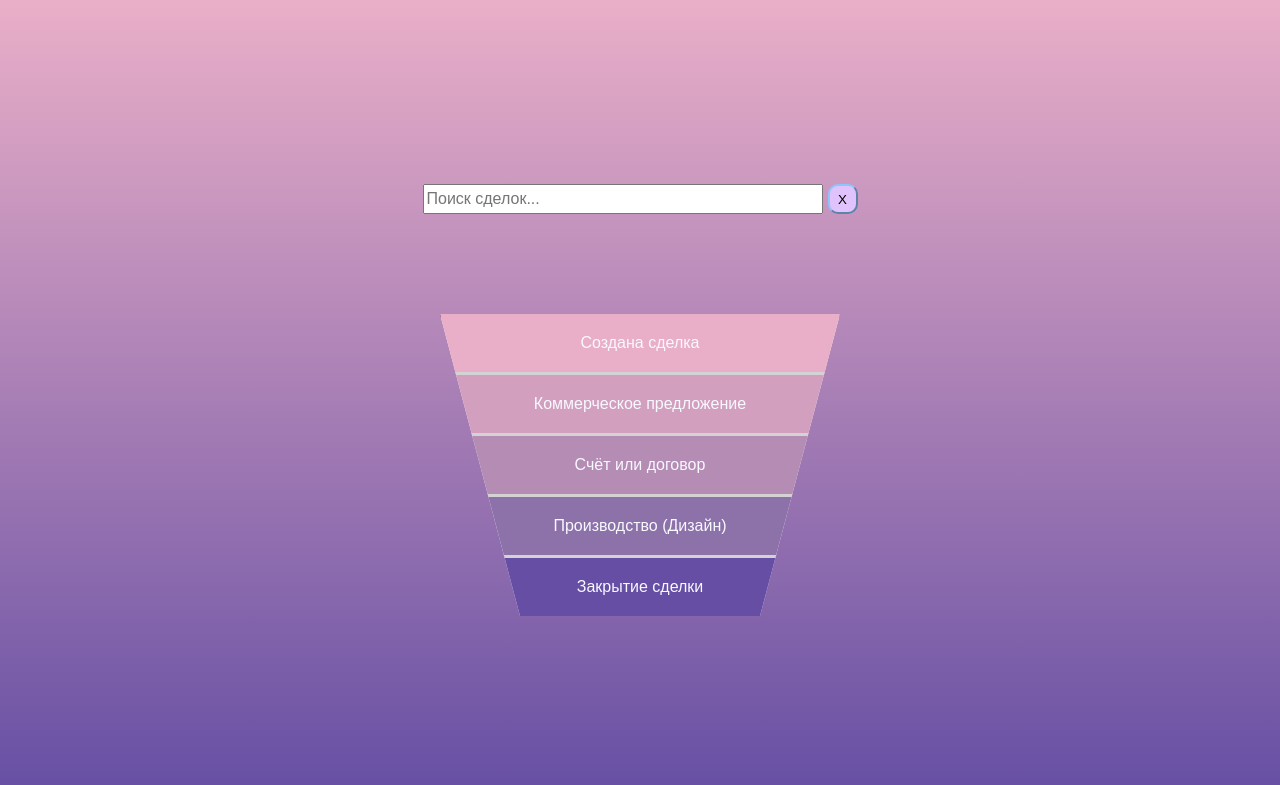
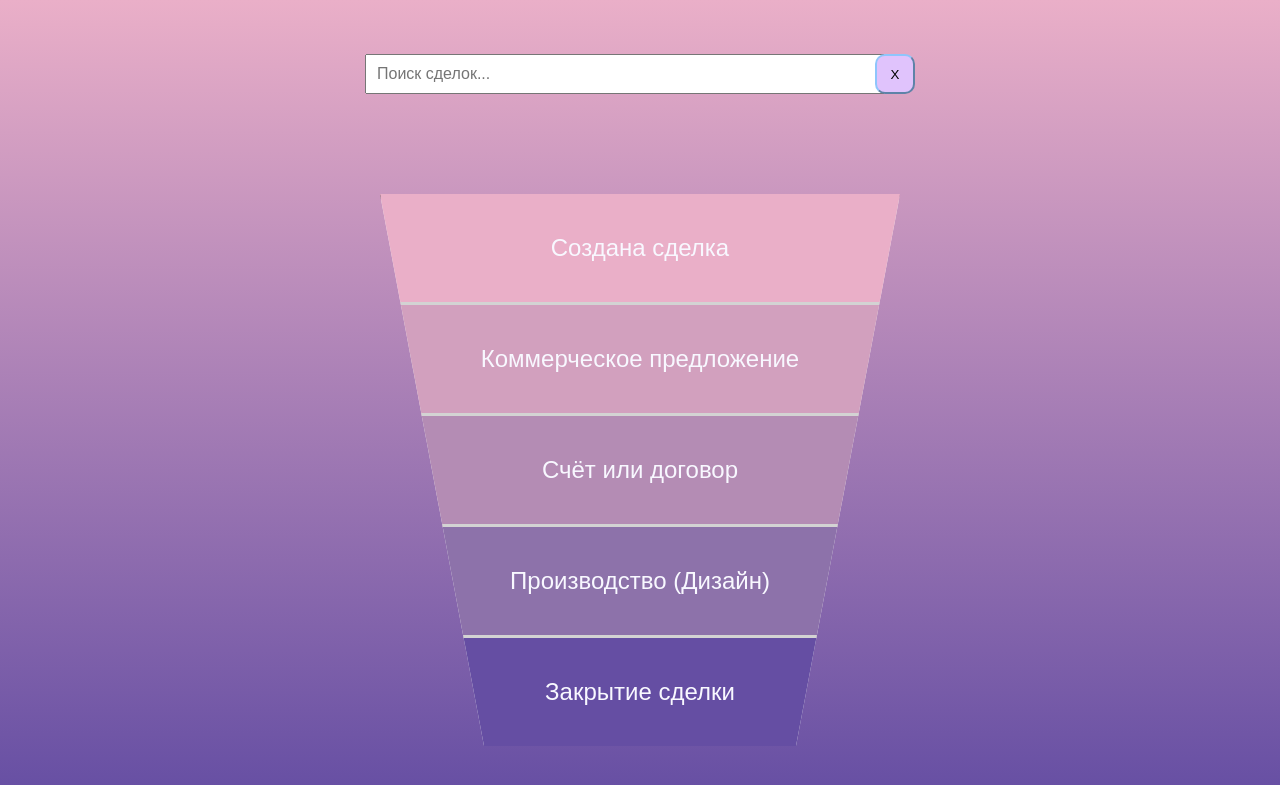
Before and after one commit to HASCIIOneAndOnly/Sales_Funnel, a Flask app: page / in a window 1280 px wide. Shown: the top 785 px of the page. Run offline with Flask 3, Linux system fonts and the light colour scheme.

Commit message:
Наведена красота. Приемлемый уровень опрятности достигнут

```diff
--- a/static/styles.css
+++ b/static/styles.css
@@ -3,12 +3,9 @@ body {
     display: flex;
     justify-content: center;
     align-items: center;
-    /*background-image: linear-gradient(62deg, #8EC5FC 0%, #E0C3FC 100%);*/
-    background: #654ea3; /* fallback for old browsers */
-    background: -webkit-linear-gradient(to bottom, #eaafc8, #654ea3); /* Chrome 10-25, Safari 5.1-6 */
-    background: linear-gradient(to bottom, #eaafc8, #654ea3); /* W3C, IE 10+/ Edge, Firefox 16+, Chrome 26+, Opera 12+, Safari 7+ */
-
-
+    background: #654ea3;
+    background: -webkit-linear-gradient(to bottom, #eaafc8, #654ea3);
+    background: linear-gradient(to bottom, #eaafc8, #654ea3);
     height: 100vh;
     margin: 0;
 }
@@ -21,12 +18,10 @@ body {
     margin: 0 10px;
     cursor: pointer;
     text-align: center;
-    width: 400px;
+    width: 520px;
     clip-path: polygon(0% 100%, 100% 100%, 80% 0%, 20% 0%);
     transform: rotate(180deg);
     box-shadow: 10px 10px 15px 5px;
-    /*border-top: 4px solid;*/
-    /*border-bottom: 4px solid;*/
 }
 
 .funnel-inner {
@@ -36,59 +31,40 @@ body {
 .stage {
     margin: 0 auto;
     position: relative;
-    padding: 20px;
+    padding: 40px;
     cursor: pointer;
     text-align: center;
-    color: ghostwhite; /* Белый текст */
-    /*text-shadow: 2px 2px 2px rgb(0, 0, 0); !* Тень текста *!*/
-
+    color: ghostwhite;
+    font-size: 24px;
 }
 
-/*white*/
-/*#CF9FFF*/
-/*#E0C3FC*/
-/*#E0B0FF*/
-/*#BF40BF*/
-
 .stage-1 {
-    /*background-image: linear-gradient(62deg, #E0C3FC 0%, #8EC5FC 100%);*/
-    /*background-color: rgb(118, 66, 215);*/
-    /*background-color: rgb(137, 109, 224);*/
     background-color: #eaafc8;
 
 }
 
 .stage-2 {
-    /*border: 3px solid #808080; !* Добавленные черные рамки *!*/
-    border: 3px solid lightgrey; /* Добавленные черные рамки */
-    /*background-image: linear-gradient(62deg, #E0C3FC 0%, #8EC5FC 100%);*/
-    /*background-color: rgb(137, 109, 224);*/
+    border: 3px solid lightgrey;
     background-color: rgb(210, 160, 190);
 }
 
 .stage-3 {
     border-bottom: 3px solid lightgrey;
-
-    /*background-image: linear-gradient(62deg, #E0C3FC 0%, #8EC5FC 100%);*/
     background-color: rgb(180, 140, 180);
 }
 
 .stage-4 {
     border-bottom: 3px solid lightgrey;
-    /*background-image: linear-gradient(62deg, #E0C3FC 0%, #8EC5FC 100%);*/
     background-color: rgb(141, 114, 170);
 }
 
 .stage-5 {
     background-color: #654ea3;
-
-    /*background-color: rgb(235, 63, 113);*/
-    /*background-image: linear-gradient(62deg, #E0C3FC 0%, #8EC5FC 100%);*/
 }
 
 
 .stage:hover {
-    opacity: 50%;
+    background-color: #E0C3FC;
 }
 
 .stage:last-of-type {
@@ -141,13 +117,18 @@ body {
 .deals-list li {
     cursor: pointer;
     margin-bottom: 15px;
+    height: 35px;
+    font-size: 20px;
+}
+
+.deals-list li:hover {
+    color: #E0C3FC;
 }
 
 form {
     width: 30%;
     margin: 0 auto;
     display: block;
-    /* Установить форму как блочный элемент */
     padding-top: 20px;
 }
 
@@ -164,16 +145,25 @@ form label {
 }
 
 .global-search-container {
-    font-size: 16px;
+    font-size: 20px;
     position: relative;
     margin-bottom: 100px;
-    width: 400px;
-    padding-right: 35px;
+    width: 520px;
+    padding-right: 30px;
 }
 
-.global-search-container input[type="text"] {
-    height: 30px; /* Adjust this value to change the search bar's height */
+.search-container {
+    font-size: 20px;
+    position: relative;
+    width: 300px;
+    padding-right: 30px;
+}
+
+.global-search-container input[type="text"], .search-container input[type="text"] {
+    height: 40px; /* Adjust this value to change the search bar's height */
     font-size: 16px;
+    padding-right: 10px;
+    padding-left: 10px;
 }
 
 #clear-global-search {
@@ -181,35 +171,52 @@ form label {
     top: 50%;
     transform: translateY(-50%);
     right: 0;
-    height: 30px;
-    width: 30px;
+    height: 40px;
+    width: 40px;
     border-radius: 10px;
     background-color: #E0C3FC;
     border-color: #8EC5FC;
 }
 
+#clear-stage-search {
+    position: absolute;
+    top: 50%;
+    transform: translateY(-50%);
+    right: 120px;
+    height: 40px;
+    width: 40px;
+    border-radius: 10px;
+    background-color: #E0C3FC;
+    border-color: #8EC5FC;
+}
 
-#global-search,
+#global-search {
+    width: 100%;
+    box-sizing: border-box;
+}
+
 #stage-search {
-    width: 100%;
+    width: 80%;
     box-sizing: border-box;
 }
 
 .search-container {
     position: relative;
-    width: 96.5%;
+    width: 100%;
     margin-left: 25px;
 }
 
 .search-results {
     position: absolute;
-    width: 100%;
+    width: 99.4%;
     background-color: white;
     border: 1px solid #ccc;
     display: none;
     max-height: 200px;
     overflow-y: auto;
     z-index: 1000;
+    border-radius: 5px;
+
 }
 
 .search-results li {
@@ -218,7 +225,8 @@ form label {
 }
 
 .search-results li:hover {
-    background-color: #f1f1f1;
+    /*background-color: #E0C3FC;*/
+    color: #E0C3FC;
 }
 
 .deal-title {
--- a/templates/index.html
+++ b/templates/index.html
@@ -41,7 +41,7 @@
                 <h3>Сделки этапа</h3>
                 <div class="search-container">
                     <input type="text" id="stage-search" placeholder="Поиск сделок..." autocomplete="off">
-                    <button id="clear-stage-search" style="position: absolute; right: 0;">X</button>
+                    <button id="clear-stage-search">X</button>
                 </div>
                 <ul class="deals-list">
                     <!-- Здесь будут сделки выбранного этапа -->
```
